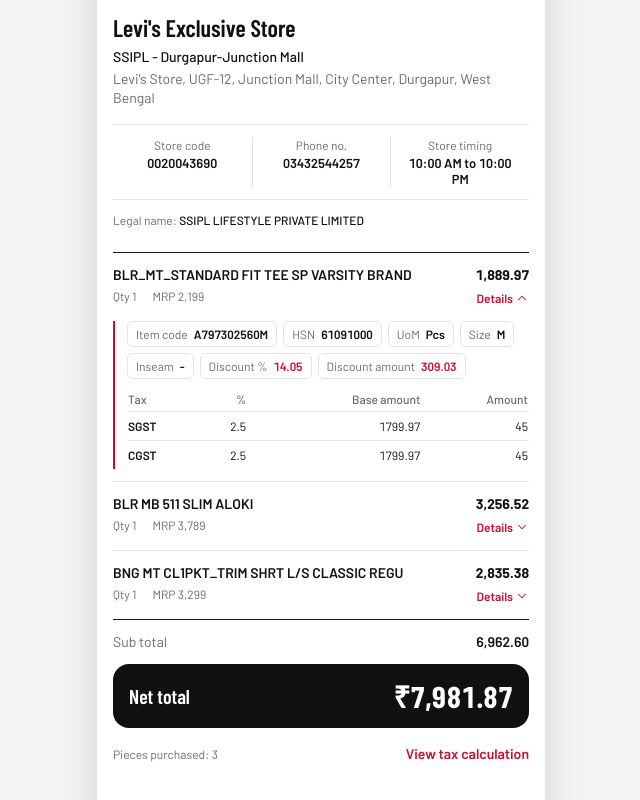
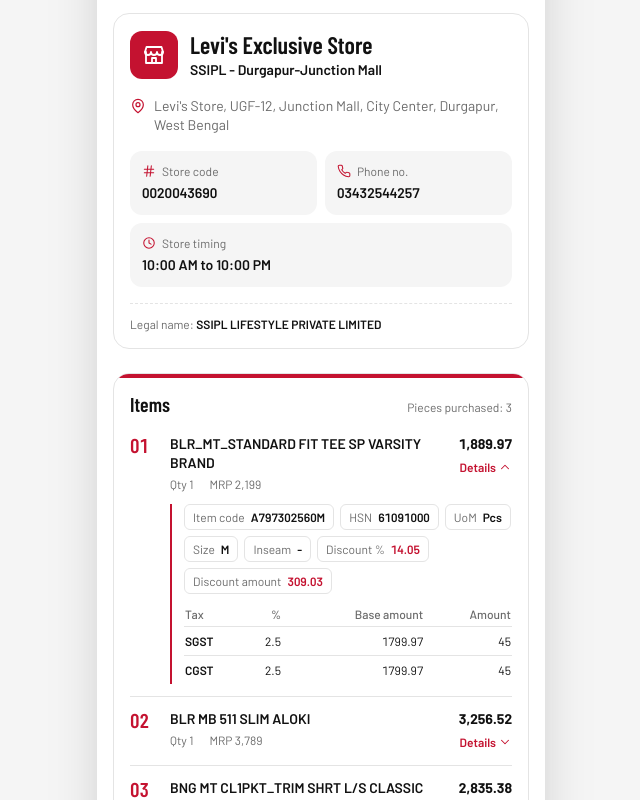
Before and after one commit to aadi310/Levis-Smart-Receipt, a Next.js app: page / in a window 1280 px wide. Shown: the part 380-1180 px from the top of the page, without its empty margins (319-959 px from the left). Built offline with nearby package versions, Linux system fonts and the light colour scheme.

Commit message:
Update page.tsx

```diff
--- a/app/page.tsx
+++ b/app/page.tsx
@@ -120,7 +120,8 @@ export interface LevisReceiptProps {
 
 type IconName =
   | "history" | "mail" | "download" | "star" | "users" | "coins" | "trend"
-  | "gift" | "alert" | "phone" | "close" | "chevron" | "ticket" | "check";
+  | "gift" | "alert" | "phone" | "close" | "chevron" | "ticket" | "check"
+  | "pin" | "clock" | "hash" | "store";
 type TabId = "points" | "profile" | "coupon";
 type ModalId = "history" | "email" | "tax" | null;
 
@@ -289,6 +290,27 @@ const PATHS: Record<IconName, ReactNode> = {
     </>
   ),
   check: <path d="m5 12 5 5 9-10" />,
+  pin: (
+    <>
+      <path d="M20 10c0 6-8 12-8 12S4 16 4 10a8 8 0 0 1 16 0Z" />
+      <circle cx="12" cy="10" r="3" />
+    </>
+  ),
+  clock: (
+    <>
+      <circle cx="12" cy="12" r="9" />
+      <path d="M12 7v5l3.5 2" />
+    </>
+  ),
+  hash: <path d="M4 9h16M4 15h16M10 3 8 21M16 3l-2 18" />,
+  store: (
+    <>
+      <path d="m3 9 1.5-5h15L21 9" />
+      <path d="M4 9v11h16V9" />
+      <path d="M3 9c0 1.7 1.3 3 3 3s3-1.3 3-3c0 1.7 1.3 3 3 3s3-1.3 3-3c0 1.7 1.3 3 3 3s3-1.3 3-3" />
+      <path d="M10 20v-5h4v5" />
+    </>
+  ),
 };
 
 function Icon({ name, className = "h-5 w-5", filled = false }: { name: IconName; className?: string; filled?: boolean }) {
@@ -439,7 +461,7 @@ function Spec({ label, value, accent = false }: { label: string; value: string;
   );
 }
 
-function ItemRow({ item, open, onToggle }: { item: ReceiptItem; open: boolean; onToggle: () => void }) {
+function ItemRow({ item, index, open, onToggle }: { item: ReceiptItem; index: number; open: boolean; onToggle: () => void }) {
   const d = useMemo(() => derive(item), [item]);
   const panelId = useId();
   return (
@@ -451,6 +473,9 @@ function ItemRow({ item, open, onToggle }: { item: ReceiptItem; open: boolean; o
         aria-controls={panelId}
         className={`flex w-full items-start gap-3 rounded-lg text-left ${focusRing}`}
       >
+        <span className={`${display.className} w-7 shrink-0 pt-px text-xl font-semibold leading-none tabular-nums text-[var(--lv-red)]`}>
+          {String(index + 1).padStart(2, "0")}
+        </span>
         <span className="min-w-0 flex-1">
           <span className="block text-sm font-semibold leading-snug">{item.name}</span>
           <span className="mt-1 flex gap-4 text-xs text-[var(--lv-gray)]">
@@ -471,7 +496,7 @@ function ItemRow({ item, open, onToggle }: { item: ReceiptItem; open: boolean; o
       </button>
 
       <Collapse open={open} id={panelId}>
-        <div className="mt-3 border-l-2 border-[var(--lv-red)] pl-3">
+        <div className="ml-10 mt-3 border-l-2 border-[var(--lv-red)] pl-3">
           <div className="flex flex-wrap gap-1.5">
             <Spec label="Item code" value={item.code} />
             <Spec label="HSN" value={item.hsn} />
@@ -614,7 +639,7 @@ function FeedbackCard({
                   className={`rounded-full border px-3 py-1.5 text-[13px] font-medium transition-colors motion-reduce:transition-none ${focusRing} ${
                     on
                       ? "border-[var(--lv-red)] bg-[var(--lv-red)] text-white"
-                      : "border-[var(--lv-line)] bg-white hover:border-[var(--lv-black)]"
+                      : "border-[var(--lv-line)] bg-white hover:border-[var(--lv-red)] hover:text-[var(--lv-red)]"
                   }`}
                 >
                   {label}
@@ -837,7 +862,7 @@ export default function LevisReceiptV1({
     return [...by.values()].sort((a, b) => a.rate - b.rate);
   }, [data.items]);
 
-  const roundBtn = `grid h-10 w-10 place-items-center rounded-full border border-[var(--lv-line)] transition-colors hover:border-[var(--lv-black)] motion-reduce:transition-none ${focusRing}`;
+  const roundBtn = `grid h-10 w-10 place-items-center rounded-full border border-[var(--lv-line)] transition-colors hover:border-[var(--lv-red)] hover:text-[var(--lv-red)] motion-reduce:transition-none ${focusRing}`;
   const heroRow = "flex items-baseline justify-between gap-4";
 
   return (
@@ -898,54 +923,86 @@ export default function LevisReceiptV1({
 
         <div className="space-y-6 px-4 pt-6">
           {/* ---------- Store ---------- */}
-          <section aria-label="Store">
-            <h2 className={`${display.className} text-2xl font-semibold leading-tight`}>{store.name}</h2>
-            <p className="mt-1 text-sm font-medium">{store.branch}</p>
-            <p className="mt-0.5 text-sm leading-snug text-[var(--lv-gray)]">{store.address}</p>
-            <dl className="mt-4 grid grid-cols-3 divide-x divide-[var(--lv-line)] border-y border-[var(--lv-line)] py-3 text-center">
-              {[
-                ["Store code", store.code],
-                ["Phone no.", store.phone],
-                ["Store timing", store.timing],
-              ].map(([k, v]) => (
-                <div key={k} className="px-2">
-                  <dt className="text-xs text-[var(--lv-gray)]">{k}</dt>
-                  <dd className="mt-0.5 text-[13px] font-semibold leading-tight tabular-nums">{v}</dd>
-                </div>
-              ))}
+          <section aria-label="Store" className="rounded-2xl border border-[var(--lv-line)] p-4">
+            <div className="flex items-center gap-3">
+              <span className="grid h-12 w-12 shrink-0 place-items-center rounded-xl bg-[var(--lv-red)] text-white">
+                <Icon name="store" className="h-6 w-6" />
+              </span>
+              <div className="min-w-0">
+                <h2 className={`${display.className} text-2xl font-semibold leading-tight`}>{store.name}</h2>
+                <p className="text-sm font-semibold">{store.branch}</p>
+              </div>
+            </div>
+
+            <p className="mt-4 flex items-start gap-2 text-sm leading-snug text-[var(--lv-gray)]">
+              <Icon name="pin" className="mt-0.5 h-4 w-4 shrink-0 text-[var(--lv-red)]" />
+              {store.address}
+            </p>
+
+            <dl className="mt-4 grid grid-cols-2 gap-2">
+              <div className="rounded-xl bg-[var(--lv-wash)] p-3">
+                <dt className="flex items-center gap-1.5 text-xs text-[var(--lv-gray)]">
+                  <Icon name="hash" className="h-3.5 w-3.5 text-[var(--lv-red)]" />
+                  Store code
+                </dt>
+                <dd className="mt-1 text-sm font-semibold tabular-nums">{store.code}</dd>
+              </div>
+              <div className="rounded-xl bg-[var(--lv-wash)] p-3">
+                <dt className="flex items-center gap-1.5 text-xs text-[var(--lv-gray)]">
+                  <Icon name="phone" className="h-3.5 w-3.5 text-[var(--lv-red)]" />
+                  Phone no.
+                </dt>
+                <dd className="mt-1 text-sm font-semibold tabular-nums">
+                  <a href={`tel:${store.phone}`} className={`rounded hover:text-[var(--lv-red)] ${focusRing}`}>
+                    {store.phone}
+                  </a>
+                </dd>
+              </div>
+              <div className="col-span-2 rounded-xl bg-[var(--lv-wash)] p-3">
+                <dt className="flex items-center gap-1.5 text-xs text-[var(--lv-gray)]">
+                  <Icon name="clock" className="h-3.5 w-3.5 text-[var(--lv-red)]" />
+                  Store timing
+                </dt>
+                <dd className="mt-1 text-sm font-semibold">{store.timing}</dd>
+              </div>
             </dl>
-            <p className="mt-3 text-xs text-[var(--lv-gray)]">
-              Legal name: <span className="font-medium text-[var(--lv-black)]">{store.legalName}</span>
+
+            <p className="mt-4 border-t border-dashed border-[var(--lv-line)] pt-3 text-xs text-[var(--lv-gray)]">
+              Legal name: <span className="font-semibold text-[var(--lv-black)]">{store.legalName}</span>
             </p>
           </section>
 
-          {/* ---------- Items + totals ---------- */}
-          <section aria-label="Items purchased">
-            <ul className="divide-y divide-[var(--lv-line)] border-t border-[var(--lv-black)]">
+          {/* ---------- Items + totals: one bill card ---------- */}
+          <section aria-label="Items purchased" className="overflow-hidden rounded-2xl border border-[var(--lv-line)]">
+            <div className="h-1 bg-[var(--lv-red)]" />
+            <div className="flex items-baseline justify-between px-4 pb-1 pt-3">
+              <h2 className={`${display.className} text-xl font-semibold`}>Items</h2>
+              <p className="text-xs text-[var(--lv-gray)]">Pieces purchased: {data.pieces}</p>
+            </div>
+
+            <ul className="divide-y divide-[var(--lv-line)] px-4">
               {data.items.map((item, i) => (
-                <ItemRow key={`${item.code}-${i}`} item={item} open={openItem === i} onToggle={() => setOpenItem(openItem === i ? -1 : i)} />
+                <ItemRow key={`${item.code}-${i}`} item={item} index={i} open={openItem === i} onToggle={() => setOpenItem(openItem === i ? -1 : i)} />
               ))}
             </ul>
 
-            <div className="flex items-baseline justify-between border-t border-[var(--lv-black)] pt-3 text-sm">
-              <span className="text-[var(--lv-gray)]">Sub total</span>
-              <span className="font-semibold tabular-nums">{inr(data.subTotal)}</span>
-            </div>
-
-            <div className="mt-3 flex items-center justify-between rounded-2xl bg-[var(--lv-black)] px-4 py-3.5 text-white">
-              <span className={`${display.className} text-xl font-semibold`}>Net total</span>
-              <span className={`${display.className} text-3xl font-bold tabular-nums`}>₹{inr(data.netTotal)}</span>
-            </div>
-
-            <div className="mt-3 flex items-center justify-between">
-              <p className="text-xs text-[var(--lv-gray)]">Pieces purchased: {data.pieces}</p>
+            <div className="border-t border-[var(--lv-line)] px-4 py-3">
+              <div className="flex items-baseline justify-between text-sm">
+                <span className="text-[var(--lv-gray)]">Sub total</span>
+                <span className="font-semibold tabular-nums">{inr(data.subTotal)}</span>
+              </div>
               <button
                 type="button"
                 onClick={() => setModal("tax")}
-                className={`rounded-md py-1 text-sm font-semibold text-[var(--lv-red)] underline-offset-4 hover:underline ${focusRing}`}
+                className={`mt-1 rounded-md py-1 text-sm font-semibold text-[var(--lv-red)] underline-offset-4 hover:underline ${focusRing}`}
               >
                 View tax calculation
               </button>
+            </div>
+
+            <div className="flex items-center justify-between bg-[var(--lv-black)] px-4 py-4 text-white">
+              <span className={`${display.className} text-xl font-semibold`}>Net total</span>
+              <span className={`${display.className} text-3xl font-bold tabular-nums`}>₹{inr(data.netTotal)}</span>
             </div>
           </section>
 
@@ -990,14 +1047,14 @@ export default function LevisReceiptV1({
             <div className="mt-3 grid grid-cols-2 gap-3">
               <a
                 href={`tel:${contact.tollFree.replace(/\s/g, "")}`}
-                className={`flex items-center justify-center gap-2 rounded-xl border border-[var(--lv-black)] py-3 text-sm font-semibold transition-colors hover:bg-[var(--lv-black)] hover:text-white motion-reduce:transition-none ${focusRing}`}
+                className={`flex items-center justify-center gap-2 rounded-xl border border-[var(--lv-black)] py-3 text-sm font-semibold transition-colors hover:border-[var(--lv-red)] hover:bg-[var(--lv-red)] hover:text-white motion-reduce:transition-none ${focusRing}`}
               >
                 <Icon name="phone" className="h-[18px] w-[18px]" />
                 Talk to us
               </a>
               <a
                 href={`mailto:${contact.email}`}
-                className={`flex items-center justify-center gap-2 rounded-xl border border-[var(--lv-black)] py-3 text-sm font-semibold transition-colors hover:bg-[var(--lv-black)] hover:text-white motion-reduce:transition-none ${focusRing}`}
+                className={`flex items-center justify-center gap-2 rounded-xl border border-[var(--lv-black)] py-3 text-sm font-semibold transition-colors hover:border-[var(--lv-red)] hover:bg-[var(--lv-red)] hover:text-white motion-reduce:transition-none ${focusRing}`}
               >
                 <Icon name="mail" className="h-[18px] w-[18px]" />
                 Write to us
```
